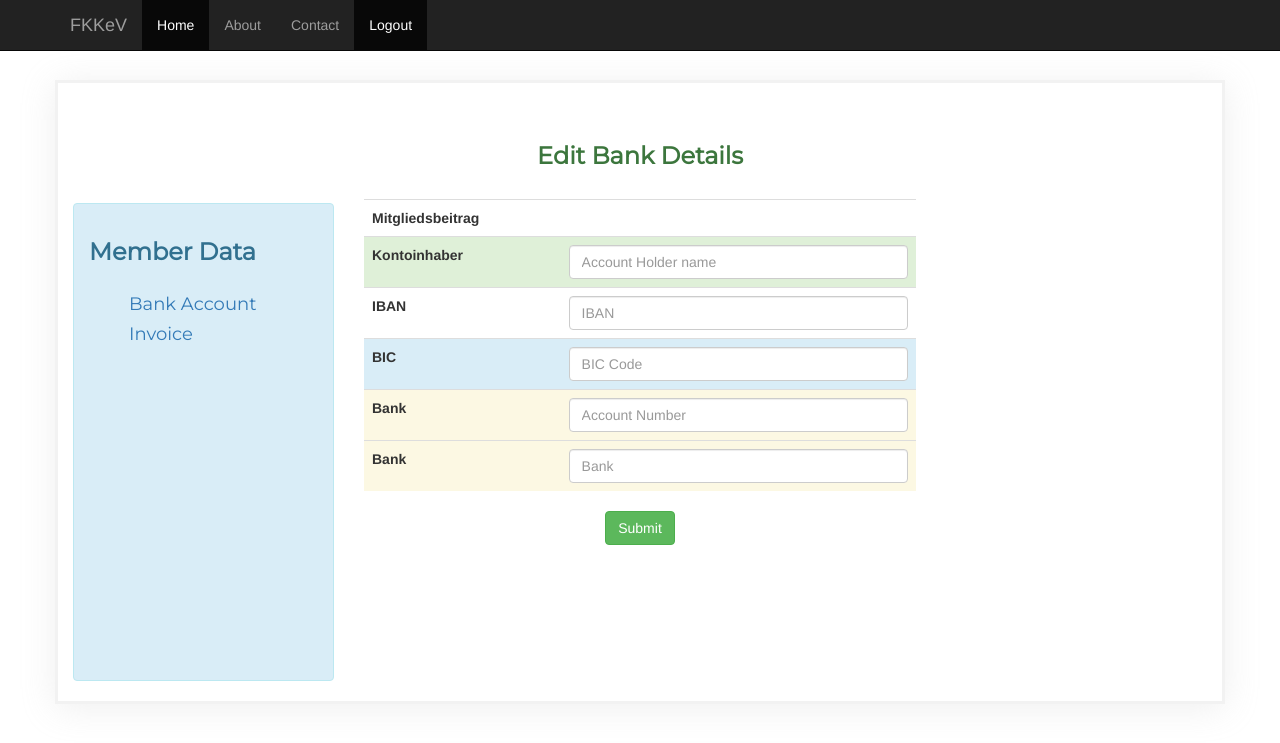
After one commit to JanMrlth/fkkev, a Flask app: template app/templates/forms/edit-bank.html in a window 1280 px wide. The commit adds this page. Shown: the top 743 px of the page. Run offline with Flask 2, Linux system fonts and the light colour scheme; the template is opened without the code that fills it: values that come from a table or form of the project are taken from there, others are empty; the visitor is signed in with stand-in values (Sample User, id 1); data comes from the database, SQL or seed files in the repository; parts of the project's set-up code (start-up, migrations or seed data) failed here and were passed over; some libraries are stand-ins or nearby versions.

Commit message:
Added Bank Details add and edit

```diff
--- a/app/forms.py
+++ b/app/forms.py
@@ -81,3 +81,49 @@ class ResetForm(Form):
         'Token',
         [Length(min=40,message="Invalid Token")]
     )
+
+class UpdateProfile(Form):
+    firstname = StringField(
+        'Firstname', validators=[DataRequired(), Length(min=2, message="Too short First Name")]
+    )
+    lastname = StringField(
+        'Lastname', validators=[DataRequired(), Length(min=2, message="Too short Last Name")]
+    )
+    bday = DateField(
+        'Bday',
+    )
+    road = StringField(
+        'Road', validators=[Length(min=1, max=400), Optional()]
+    )
+    postcode = IntegerField(
+        'Postcode', validators=[DataRequired()]
+    )
+    town = StringField(
+        'Town', validators=[Length(max=400)]
+    )
+    company = StringField(
+        'Company', validators=[Length(max=300), Optional()]
+    )
+    phone = StringField(
+        'Phone', validators=[Optional()]
+    )
+    mobile = StringField(
+        'Mobile', validators=[Optional()]
+    )
+    image_url = StringField(
+        'Image Url', validators=[Optional()]
+    )
+
+class EditBank(Form):
+    account_holder = StringField(
+        'Accountname', validators=[DataRequired(), Length(min=10, max=200, message="Invalid Account Name")]
+    )
+    iban = StringField(
+        'IBAN', validators=[DataRequired(), Length(min=16, max=30)]
+    )
+    bic = StringField(
+        'BIC', validators=[DataRequired(), Length(min=9, max=15)]
+    )
+    account_no = IntegerField(
+        'Account No', validators=[DataRequired()]
+    )
--- a/app/models.py
+++ b/app/models.py
@@ -3,9 +3,10 @@ import datetime
 from validators import md5
 
 from config import MIN_FEE
+from flask.ext.login import UserMixin
 from app import app,db
 
-class User(db.Model):
+class User(db.Model,UserMixin):
     #login
     id = db.Column(db.Integer, primary_key=True, autoincrement=True)
     email = db.Column(db.String(254),unique=True,nullable=False)
--- /dev/null
+++ b/app/static/js/register2.js
@@ -0,0 +1,34 @@
+/**
+ * Created by root on 13/1/18.
+ */
+$(document).ready(function () {
+    $('#iban').mask('DE00 0000 0000 0000 0000 00', {
+        placeholder: '____ ____ ____ ____ ____ __'
+    });
+});
+$("#iban").change(function () {
+    str = document.getElementById('iban').value;
+    document.getElementById("bic").disabled = true;
+    document.getElementById("bankName").disabled = true;
+    console.log(str);
+    str = str.replace(/ /g, "");
+    // str=str.replace(" ","");
+    console.log(str);
+    // body...
+    $.ajax({
+        type: "GET",    //GET or POST
+        url: 'https://openiban.com/validate/' + str + '?getBIC=true',    // Location of the service
+        dataType: "json",   //Expected data format from server
+        processdata: true   //True or False
+    }).done(function (data) {
+        console.log(data);
+        console.log(data.bankData.bic);
+        // document.getElementById("bic").disabled = false;
+        valBIC = data.bankData.bic;
+        document.getElementById("bic").value = valBIC;
+        document.getElementById("bic").disabled = false;
+        document.getElementById("bankName").disabled = false;
+        document.getElementById("bankName").value = data.bankData.name;
+        console.log(data.bankData.name);
+    });
+});
--- /dev/null
+++ b/app/templates/forms/edit-bank.html
@@ -0,0 +1,121 @@
+{% extends('layouts/user-details.html') %}
+{% block title %}
+    Edit Bank Details
+{% endblock %}
+{% block content %}
+    <div class="row" class="row__container"
+         style=" box-shadow: 0px 4px 32px rgba(189, 189, 189, 0.24); border: 3px solid #F2F2F2;">
+        {% for field in form.errors %}
+            {% for error in form.errors[field] %}
+                <div class="alert alert-error">
+                    {{ field }}
+                    <strong>Error!</strong> {{ error }}
+                </div>
+            {% endfor %}
+        {% endfor %}
+        {% with messages = get_flashed_messages(category_filter=["error"]) %}
+            {% if messages %}
+                <div class="alert alert-danger">
+                    <ul class="flashes" style="list-style-type:none">
+                        {% for message in messages %}
+                            <li>{{ message }}</li>
+                        {% endfor %}
+                    </ul>
+                </div>
+            {% endif %}
+        {% endwith %}
+        {% with messages = get_flashed_messages(category_filter=["warning"]) %}
+            {% if messages %}
+                <div class="alert alert-warning">
+                    <ul class="flashes" style="list-style-type:none">
+                        {% for message in messages %}
+                            <li>{{ message }}</li>
+                        {% endfor %}
+                    </ul>
+                </div>
+            {% endif %}
+        {% endwith %}
+        {% with messages = get_flashed_messages(category_filter=["success"]) %}
+            {% if messages %}
+                <div class="alert alert-success">
+                    <ul class="flashes" style="list-style-type:none">
+                        {% for message in messages %}
+                            <li>{{ message }}</li>
+                        {% endfor %}
+                    </ul>
+                </div>
+            {% endif %}
+        {% endwith %}
+        <div class="col-md-3">
+            <br><br><br><br><br><br>
+            <div class="alert alert-info" style="height: 478px">
+                <h3 style="font-family: 'Montserrat'"><b>Member Data</b></h3>
+                <br>
+                <ul class="alert__ul">
+
+                    <li><h4><a href="/accounts">Bank Account</a></h4></li>
+                    <li><h4><a href="/accounts">Invoice</a></h4></li>
+
+                </ul>
+            </div>
+        </div>
+        <div class="col-md-6">
+            <br><br>
+            <h3 class="text text-center text-success" style="font-family: 'Montserrat'"><b>Edit Bank Details</b></h3>
+            <br>
+
+
+            <form method="post" action="/editbank">
+                <table class="table" class="table__container">
+                    {{ form.hidden_tag() }}
+                    <tbody>
+                    <tr>
+                        <td><b>Mitgliedsbeitrag</b></td>
+                        <td>{{ user.fee }}</td>
+                    </tr>
+                    <tr class="success">
+                        <td><b>Kontoinhaber</b></td>
+
+                        <td>
+                            {{ form.account_holder(placeholder="Account Holder name",class="form-control",id="ac_holder",value=user.bankdetails[0].account_holder)}}
+                        </td>
+                    </tr>
+                    <tr class="primary">
+                        <td><b>IBAN</b></td>
+                        <td>
+                            {{ form.iban(placeholder="IBAN",class="form-control",id="iban",value=user.bankdetails[0].iban_visible)}}
+                        </td>
+                    </tr>
+                    <tr class="info">
+                        <td><b>BIC</b></td>
+                        <td>
+                            {{ form.bic(value=user.bankdetails[0].bic_visible,placeholder="BIC Code",class="form-control",id="bic")}}
+                        </td>
+                    </tr>
+                    <tr class="warning">
+                        <td><b>Bank</b></td>
+                        <td>
+                            {{ form.account_no(placeholder="Account Number",class="form-control",id="acno",value=user.bankdetails[0].account_no,type='number')}}
+                        </td>
+                    </tr>
+                    <tr class="warning">
+                        <td><b>Bank</b></td>
+                        <td>
+                            <input type="text" class="form-control" id="bankName" placeholder="Bank">
+
+                        </td>
+                    </tr>
+                    </tbody>
+                </table>
+                <div class="text-center">
+                    <button class="btn btn-success" class="center-btn">Submit</button>
+
+                </div>
+            </form>
+            <br><br>
+        </div>
+        <div class="col-md-3">
+        <script type="text/javascript" src="{{ url_for('static',filename='js/register2.js') }}"></script>
+        </div>
+    </div>
+{% endblock %}
--- a/app/templates/layouts/user-details.html
+++ b/app/templates/layouts/user-details.html
@@ -34,6 +34,10 @@
                 <li><a href="#about">About</a></li>
                 <li><a href="#contact">Contact</a></li>
             </ul>
+
+            <ul class="nav navbar-nav">
+                <li class="active"><a href="/logout">Logout</a></li>
+            </ul>
         </div><!-- /.nav-collapse -->
     </div><!-- /.container -->
 </nav>
--- a/app/views.py
+++ b/app/views.py
@@ -6,13 +6,12 @@ import string
 import urllib2
 from Crypto.Cipher import AES
 from logging import Formatter, FileHandler
-
 from flask import render_template, request, redirect, url_for, flash
 from flask_login import login_user, login_required, current_user, logout_user
 from flask_mail import Message
 from schwifty import IBAN
 
-from app import app, db, mail, bcrypt
+from app import app, db, mail, bcrypt, login_manager
 from app.forms import *
 from config import BLOCK_SIZE, PADDING, secret_key, ADMINS
 
@@ -37,6 +36,7 @@ def sendAcceptancemail(user_id, selected=True):
 
 
 def is_image_url(url):
+    print url
     check = url[:4]
     check2 = url[:5]
     if check == '.jpg' or check == '.png' or check2 == '.jpeg':
@@ -48,6 +48,9 @@ def is_image_url(url):
     else:
         return False
 
+@login_manager.user_loader
+def get_user(ident):
+  return User.query.get(int(ident))
 
 @app.route('/', methods=['GET'])
 def index():
@@ -66,6 +69,34 @@ def profile():
         flash('Please Login again!','warning')
         return redirect(url_for('index'))
 
+@login_required
+@app.route('/editprofile',methods=['GET','POST'])
+def update_profile():
+    if current_user.is_authenticated:
+        form = UpdateProfile()
+        if form.validate_on_submit():
+            user = current_user
+            user.firstname = form.firstname.data if form.firstname.data else user.firstname
+            user.lastname = form.lastname.data if form.lastname.data else user.lastname
+            user.bday = form.bday.data if form.bday.data else user.bday
+            user.road = form.road.data if form.road.data else user.road
+            user.postcode = form.postcode.data if form.postcode.data else user.postcode
+            user.town = form.town.data if form.town.data else user.town
+            user.company = form.company.data if form.company.data else user.company
+            user.phone = form.phone.data if form.phone.data else user.phone
+            user.mobile = form.mobile.data if form.mobile.data else user.mobile
+            if form.image_url and  not is_image_url(form.image_url.data):
+                    flash('Image URL Invalid','error')
+                    return redirect(url_for('update_profile'))
+            user.image_url = form.image_url.data if form.image_url.data else user.image_url
+            db.session.add(current_user)
+            db.session.commit()
+            flash('Updated Profile Successfully','success')
+        else:
+            flash('Incorrect or Invalid Details','warning')
+        return render_template('forms/edit-user.html', user=current_user,form=form)
+    else:
+        return redirect(url_for('index'))
 @app.route('/login', methods=['GET', 'POST'])
 def login():
     form = LoginForm()
@@ -74,11 +105,16 @@ def login():
         if userData is None:
             flash('Invalid Email Provided', 'error')
             return redirect(url_for('index'))
-        if bcrypt.checkpw(userData.password,form.password.data):
+        if bcrypt.check_password_hash(userData.password,form.password.data):
             userData.authenticated = True
             db.session.add(userData)
             db.session.commit()
+            print 'In'
             login_user(userData, remember=True)
+            return redirect(url_for('profile'))
+        else:
+            flash('Password Incorrect','error')
+            return redirect(url_for('index'))
     return render_template('forms/login.html',form=form)
 
 @app.route('/logout', methods=["GET"])
@@ -90,14 +126,16 @@ def logout():
     db.session.add(user)
     db.session.commit()
     logout_user()
-    return redirect(url_for('/checkLogout'))
+    flash('Logged out successfully', 'success')
+    return redirect(url_for('logout_check'))
 
 
 @app.route('/checkLogout', methods=['GET'])
 def logout_check():
     if current_user.is_authenticated:
         logout_user()
-    return redirect('/')
+        return redirect(url_for('index'))
+    return redirect(url_for('index'))
 
 
 @app.route('/register', methods=['GET', 'POST'])
@@ -108,27 +146,28 @@ def register():
         passwordTemp = bcrypt.generate_password_hash(passwordReal)
         form.membertype.data = int(form.membertype.data)
         form.persontype.data = int(form.persontype.data)
-
+        image_url=None
+        if form.image_url and is_image_url(form.image_url.data):
+            image_url = form.image_url.data
         if (form.persontype.data == 1):
             userObj = User(email=form.email.data, password=passwordTemp, membertype=form.membertype.data,
                            persontype=form.persontype.data, fee=form.fee.data,
                            company=form.company.data, firstname=form.firstname.data, lastname=form.lastname.data,
                            bday=form.bday.data, town=form.town.data,road=form.road.data ,postcode=form.postcode.data,
-                           phone=form.phone.data, mobile=form.mobile.data)
+                           phone=form.phone.data, mobile=form.mobile.data,image_url=image_url)
         else:
             userObj = User(email=form.email.data, password=passwordTemp, membertype=form.membertype.data,
                            persontype=form.persontype.data, fee=form.fee.data,
                            firstname=form.firstname.data, lastname=form.lastname.data,
                            bday=form.bday.data, town=form.town.data,road=form.road.data, postcode=form.postcode.data,
-                           phone=form.phone.data, mobile=form.mobile.data)
+                           phone=form.phone.data, mobile=form.mobile.data,image_url=image_url)
 
         userObj.town = (userObj.town).encode('utf-8')
         bankObj = Bankdetails()
         bankObj.account_holder = (form.firstname.data + " " + form.lastname.data).title()
         iban = form.iban.data.replace(" ", "")
-        print iban
         ibanobj = IBAN(iban)
-        bic = ibanobj.bic.compact
+        bic = form.bic.data
         bankObj.blz = ibanobj.bank_code
         bankObj.account_no = ibanobj.account_code
         digits = len(iban)
@@ -323,7 +362,38 @@ def reset_pass(reset_token):
         flash('Password Updated Successfully','success')
         return redirect(url_for('index'))
 
+@login_required
+@app.route('/bankprofile',methods=['GET'])
+def bank_profile():
+    if current_user.is_authenticated and current_user.authenticated:
+        return render_template('pages/show-bank.html',user=current_user)
+    return redirect(url_for('index'))
 
+@login_required
+@app.route('/editbank',methods=['GET','POST'])
+def edit_bank_profile():
+    if not current_user.is_authenticated:
+        return redirect(url_for('index'))
+    form = EditBank()
+    if form.validate_on_submit():
+        user = current_user
+        user.bankdetails[0].account_no = form.account_no.data
+        user.bankdetails[0].account_holder = form.account_holder.data
+        iban = form.iban.data
+        iban = form.iban.data.replace(" ", "")
+        bic = form.bic.data
+        digits = len(iban)
+        iban_visible = iban[:6] + 'X' * (digits - 10) + iban[-4:]
+        digits = len(bic)
+        bic_visible = bic[:2] + 'X' * (digits - 4) + bic[-2:]
+        user.bankdetails[0].iban_visible = iban_visible
+        user.bankdetails[0].iban = EncodeAES(cipher,iban)
+        user.bankdetails[0].bic_visible = bic_visible
+        user.bankdetails[0].bic = EncodeAES(cipher,bic)
+        db.session.add(user)
+        db.session.commit()
+        flash('Bank Details update successfully','success')
+    return render_template('forms/edit-bank.html',form=form,user=current_user)
 # Error handlers.
 
 @app.errorhandler(500)
@@ -336,10 +406,10 @@ def internal_error(error):
 def not_found_error(error):
     return render_template('errors/404.html'), 404
 
-# @login_required
-# @app.route('/test')
-# def test():
-#     return render_template('pages/show-user.html',user=current_user)
+@login_required
+@app.route('/test')
+def test():
+    return render_template('forms/edit-bank.html',user=current_user)
 
 
 if not app.debug:
```
Also changed, not shown: app/templates/forms/edit-user.html (+66 -81 lines), app/templates/forms/login.html (+4 -3 lines), app/templates/pages/show-bank.html (added, +58 -0 lines), app/templates/pages/show-user.html (+8 -9 lines).
